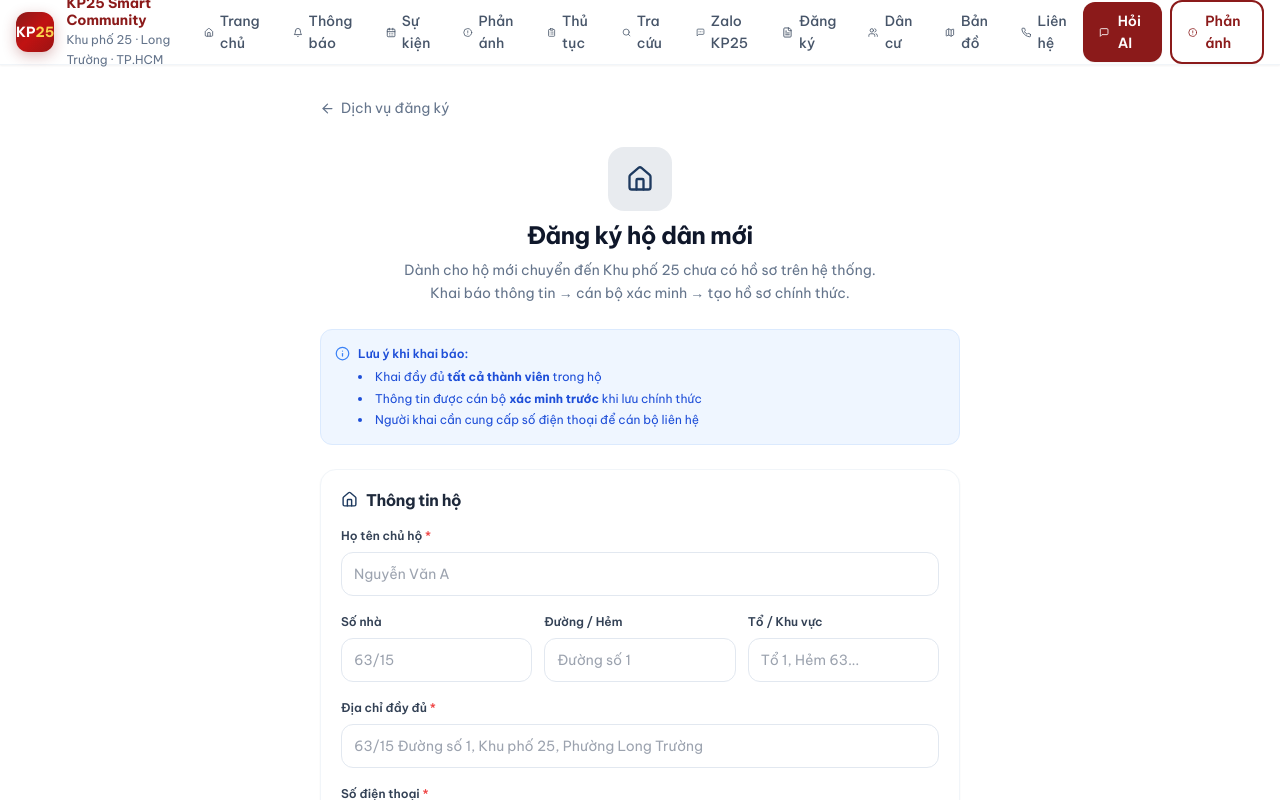
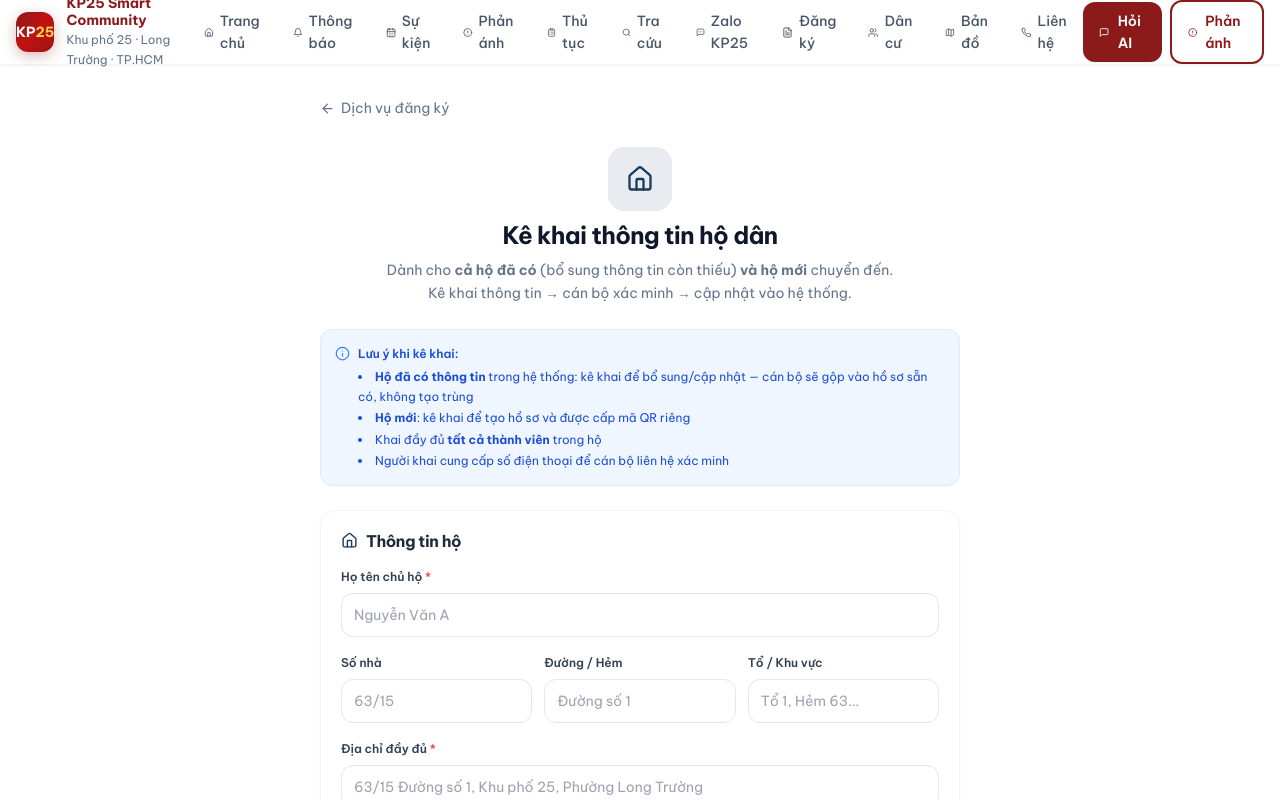
Before and after one commit to 0986155207/kp25-smart-community-os, a Next.js app in the folder apps/web/: page /dang-ky/ho-moi in a window 1280 px wide. Shown: the top 800 px of the page. Built offline with nearby package versions, Linux system fonts and the light colour scheme; no server answers.

Commit message:
fix: lam ro phieu ke khai danh cho ca ho da co va ho moi

```diff
--- a/apps/web/src/app/(portal)/dang-ky/ho-moi/HoMoiForm.tsx
+++ b/apps/web/src/app/(portal)/dang-ky/ho-moi/HoMoiForm.tsx
@@ -107,10 +107,11 @@ export default function HoMoiForm() {
         <div className="w-16 h-16 rounded-full bg-emerald-100 flex items-center justify-center mx-auto mb-4">
           <CheckCircle2 size={32} className="text-emerald-600" />
         </div>
-        <h3 className="text-xl font-bold text-slate-900 mb-1">Đã gửi đăng ký!</h3>
+        <h3 className="text-xl font-bold text-slate-900 mb-1">Đã gửi kê khai!</h3>
         <p className="text-slate-500 text-sm leading-relaxed mb-5">
-          Cán bộ khu phố sẽ xác minh thông tin và tạo hồ sơ chính thức cho hộ của bạn
-          trong thời gian sớm nhất. Bạn sẽ được liên hệ qua số điện thoại đã cung cấp.
+          Cán bộ khu phố sẽ xác minh và cập nhật thông tin vào hệ thống trong thời gian sớm nhất.
+          Nếu hộ đã có hồ sơ, thông tin sẽ được bổ sung (không tạo trùng). Bạn sẽ được liên hệ
+          qua số điện thoại đã cung cấp.
         </p>
         <Link href="/" className="inline-block py-3 px-6 bg-[#1E3A5F] text-white text-sm font-semibold rounded-xl hover:bg-[#162d4a] transition-colors">
           Về trang chủ
@@ -308,7 +309,7 @@ export default function HoMoiForm() {
 
       <button onClick={submit} disabled={loading}
         className="w-full py-4 bg-[#1E3A5F] text-white font-bold text-sm rounded-2xl hover:bg-[#162d4a] disabled:opacity-60 flex items-center justify-center gap-2 transition-all shadow-sm">
-        {loading ? <><Loader2 size={17} className="animate-spin" /> Đang gửi...</> : <><Check size={17} /> Gửi đăng ký hộ dân mới</>}
+        {loading ? <><Loader2 size={17} className="animate-spin" /> Đang gửi...</> : <><Check size={17} /> Gửi kê khai thông tin hộ</>}
       </button>
 
       <p className="text-[11px] text-slate-400 text-center leading-relaxed">
--- a/apps/web/src/app/(portal)/dang-ky/ho-moi/page.tsx
+++ b/apps/web/src/app/(portal)/dang-ky/ho-moi/page.tsx
@@ -4,8 +4,8 @@ import { ArrowLeft, HomeIcon, Info } from 'lucide-react'
 import HoMoiForm from './HoMoiForm'
 
 export const metadata: Metadata = {
-  title: 'Đăng ký hộ dân mới — KP25',
-  description: 'Đăng ký hộ dân mới chuyển đến Khu phố 25, Phường Long Trường, TP.HCM',
+  title: 'Kê khai thông tin hộ dân — KP25',
+  description: 'Kê khai, cập nhật thông tin hộ dân Khu phố 25, Phường Long Trường, TP.HCM — dành cho cả hộ đã có và hộ mới',
 }
 
 export default function DangKyHoMoiPage() {
@@ -20,10 +20,10 @@ export default function DangKyHoMoiPage() {
         <div className="w-16 h-16 rounded-2xl bg-[#1E3A5F]/10 flex items-center justify-center mx-auto">
           <HomeIcon size={28} className="text-[#1E3A5F]" />
         </div>
-        <h1 className="text-2xl font-bold text-slate-900">Đăng ký hộ dân mới</h1>
+        <h1 className="text-2xl font-bold text-slate-900">Kê khai thông tin hộ dân</h1>
         <p className="text-slate-500 text-sm leading-relaxed">
-          Dành cho hộ mới chuyển đến Khu phố 25 chưa có hồ sơ trên hệ thống.<br />
-          Khai báo thông tin → cán bộ xác minh → tạo hồ sơ chính thức.
+          Dành cho <strong>cả hộ đã có</strong> (bổ sung thông tin còn thiếu) <strong>và hộ mới</strong> chuyển đến.<br />
+          Kê khai thông tin → cán bộ xác minh → cập nhật vào hệ thống.
         </p>
       </div>
 
@@ -31,11 +31,12 @@ export default function DangKyHoMoiPage() {
       <div className="flex items-start gap-2 p-3.5 bg-blue-50 border border-blue-100 rounded-xl">
         <Info size={15} className="text-blue-500 shrink-0 mt-0.5" />
         <div className="text-xs text-blue-700 leading-relaxed">
-          <p className="font-semibold mb-1">Lưu ý khi khai báo:</p>
+          <p className="font-semibold mb-1">Lưu ý khi kê khai:</p>
           <ul className="space-y-0.5 list-disc list-inside">
+            <li><strong>Hộ đã có thông tin</strong> trong hệ thống: kê khai để bổ sung/cập nhật — cán bộ sẽ gộp vào hồ sơ sẵn có, không tạo trùng</li>
+            <li><strong>Hộ mới</strong>: kê khai để tạo hồ sơ và được cấp mã QR riêng</li>
             <li>Khai đầy đủ <strong>tất cả thành viên</strong> trong hộ</li>
-            <li>Thông tin được cán bộ <strong>xác minh trước</strong> khi lưu chính thức</li>
-            <li>Người khai cần cung cấp số điện thoại để cán bộ liên hệ</li>
+            <li>Người khai cung cấp số điện thoại để cán bộ liên hệ xác minh</li>
           </ul>
         </div>
       </div>
--- a/apps/web/src/app/(portal)/dang-ky/page.tsx
+++ b/apps/web/src/app/(portal)/dang-ky/page.tsx
@@ -137,14 +137,14 @@ export default function DangKyPage() {
           </div>
           <div className="flex-1 min-w-0">
             <div className="flex items-center gap-2 flex-wrap">
-              <h2 className="text-lg font-bold text-white">Đăng ký hộ dân mới</h2>
+              <h2 className="text-lg font-bold text-white">Kê khai thông tin hộ dân</h2>
               <span className="text-[10px] font-semibold px-2 py-0.5 rounded-full bg-white/20 text-white">
-                Hộ mới chuyển đến
+                Hộ đã có & hộ mới
               </span>
             </div>
             <p className="text-sm text-blue-100 leading-relaxed mt-0.5">
-              Hộ mới chưa có hồ sơ trên hệ thống? Khai báo thông tin hộ và các thành viên —
-              cán bộ xác minh và tạo hồ sơ chính thức.
+              Kê khai, bổ sung thông tin hộ và các thành viên — dành cho cả hộ đã có hồ sơ
+              (cập nhật) và hộ mới. Cán bộ xác minh, gộp dữ liệu không trùng.
             </p>
           </div>
           <ArrowRight size={20} className="text-blue-200 group-hover:translate-x-1 transition-transform shrink-0" />
```
Also changed, not shown: 1 other file (tests, documents, lock files or other folders).
